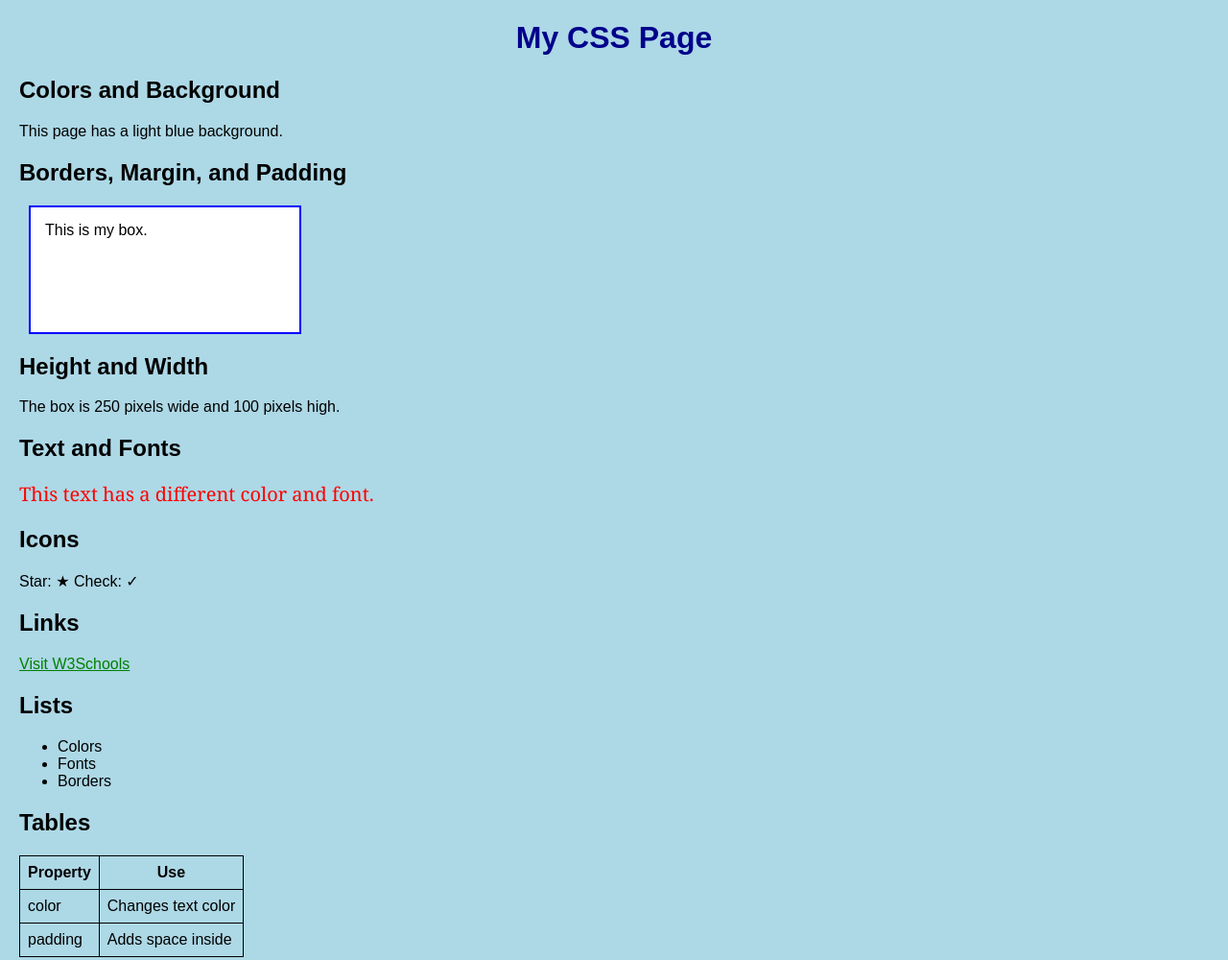
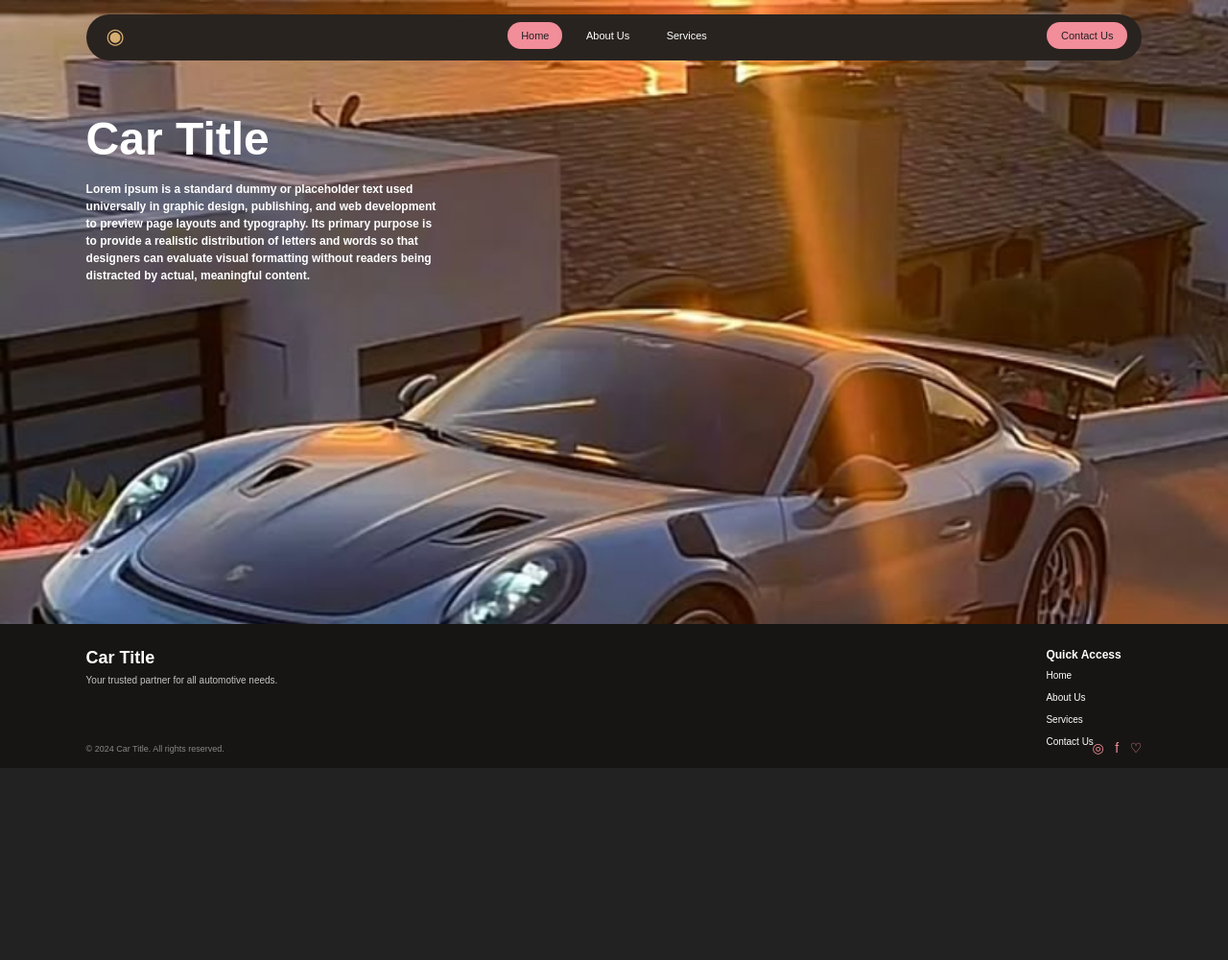
Before and after one commit to layba12-cmd/CSS-HTML, a plain HTML site: page index.html in a window 1280 px wide. Shown: the whole page at 96% size. After the commit the page ends 800 px from the top, so only its background shows below. Drawn offline with Linux system fonts and the light colour scheme.

Commit message:
Add files via upload

```diff
--- a/index.html
+++ b/index.html
@@ -1,77 +1,90 @@
 <!DOCTYPE html>
 <html>
 <head>
-  <title>My CSS Examples</title>
+    <title>Car Title</title>
+    <link rel="stylesheet" href="style.css">
+</head>
 
-  <style>
-    body {
-      background-color: lightblue;
-      color: black;
-      font-family: Arial;
-      margin: 20px;
-    }
-    h1 {
-      color: darkblue;
-      text-align: center;
-    }
-    .box {
-      background-color: white;
-      border: 2px solid blue;
-      margin: 10px;
-      padding: 15px;
-      width: 250px;
-      height: 100px;
-    }
-    a {
-      color: green;
-    }
+<body>
 
-    table {
-      border: 1px solid black;
-      border-collapse: collapse;
-    }
-    th, td {
-      border: 1px solid black;
-      padding: 8px;
-    }
-  </style>
-</head>
-<body>
-  <h1>My CSS Page</h1>
-  <h2>Colors and Background</h2>
-  <p>This page has a light blue background.</p>
-  <h2>Borders, Margin, and Padding</h2>
-  <div class="box">This is my box.</div>
-  <h2>Height and Width</h2>
-  <p>The box is 250 pixels wide and 100 pixels high.</p>
-  <h2>Text and Fonts</h2>
-  <p style="color: red; font-family: Georgia; font-size: 20px;">
-    This text has a different color and font.
-  </p>
-  <h2>Icons</h2>
-  <p>Star: &#9733; Check: &#10003;</p>
-  <h2>Links</h2>
-  <a href="https://www.w3schools.com/">Visit W3Schools</a>
-  <h2>Lists</h2>
-  <ul>
-    <li>Colors</li>
-    <li>Fonts</li>
-    <li>Borders</li>
-  </ul>
-  <h2>Tables</h2>
-  <table>
-    <tr>
-      <th>Property</th>
-      <th>Use</th>
-    </tr>
-    <tr>
-      <td>color</td>
-      <td>Changes text color</td>
-    </tr>
-    <tr>
-      <td>padding</td>
-      <td>Adds space inside</td>
-    </tr>
-  </table>
+<div class="page">
+
+    <!-- Navigation -->
+    <div class="navbar">
+
+        <div class="logo">
+            ◉
+        </div>
+
+        <div class="menu">
+            <a href="#" class="active">Home</a>
+            <a href="#">About Us</a>
+            <a href="#">Services</a>
+        </div>
+
+        <a href="#" class="contact">Contact Us</a>
+
+    </div>
+
+
+    <!-- Main Content -->
+    <div class="content">
+
+        <h1>Car Title</h1>
+
+        <p>
+            Lorem ipsum is a standard dummy or placeholder text
+            used universally in graphic design, publishing, and web
+            development to preview page layouts and typography. Its
+            primary purpose is to provide a realistic distribution of
+            letters and words so that designers can evaluate visual
+            formatting without readers being distracted by actual,
+            meaningful content.
+        </p>
+
+    </div>
+
+
+    <!-- Footer -->
+    <div class="footer">
+
+        <div class="footer-left">
+
+            <h2>Car Title</h2>
+
+            <p>
+                Your trusted partner for all automotive needs.
+            </p>
+
+        </div>
+
+
+        <div class="quick">
+
+            <h3>Quick Access</h3>
+
+            <ul>
+                <li><a href="#">Home</a></li>
+                <li><a href="#">About Us</a></li>
+                <li><a href="#">Services</a></li>
+                <li><a href="#">Contact Us</a></li>
+            </ul>
+
+        </div>
+
+
+        <p class="copyright">
+            © 2024 Car Title. All rights reserved.
+        </p>
+
+
+        <div class="social">
+            ◎ &nbsp; f &nbsp; ♡
+        </div>
+
+    </div>
+
+</div>
+
 </body>
 </html>
--- /dev/null
+++ b/style.css
@@ -0,0 +1,188 @@
+* {
+    box-sizing: border-box;
+}
+
+body {
+    margin: 0;
+    padding: 0;
+    background-color: #222;
+    font-family: Arial, sans-serif;
+}
+.page {
+    width: 100%;
+    height: 100vh;
+    min-height: 650px;
+
+    position: relative;
+    overflow: hidden;
+
+    background-image: url("./car-background.jpg");
+    background-size: cover;
+    background-position: center;
+}
+.navbar {
+    position: absolute;
+    top: 15px;
+    left: 7%;
+    width: 86%;
+    height: 48px;
+    background-color: #29231f;
+    border-radius: 25px;
+    padding: 8px;
+    z-index: 2;
+}
+.logo {
+    float: left;
+    width: 45px;
+    height: 30px;
+    color: #d7ae72;
+    text-align: center;
+    font-size: 22px;
+    line-height: 30px;
+}
+.menu {
+    width: 320px;
+    margin: auto;
+    text-align: center;
+}
+.menu a {
+    display: inline-block;
+    padding: 8px 14px;
+    margin: 0 3px;
+    color: white;
+    text-decoration: none;
+    font-size: 11px;
+    border-radius: 18px;
+}
+.menu .active {
+    background-color: #f28d9a;
+    color: #222;
+}
+.menu a:hover {
+    background-color: #f28d9a;
+    color: #222;
+}
+.contact {
+    position: absolute;
+    top: 8px;
+    right: 15px;
+    padding: 8px 15px;
+    background-color: #f28d9a;
+    color: #222;
+    border-radius: 18px;
+    text-decoration: none;
+    font-size: 11px;
+}
+.content {
+    position: absolute;
+    top: 15%;
+    left: 7%;
+    width: 370px;
+    color: white;
+}
+.content h1 {
+    margin: 0 0 18px 0;
+    font-size: 48px;
+    line-height: 50px;
+}
+.content p {
+    margin: 0;
+    font-size: 12px;
+    line-height: 18px;
+    font-weight: bold;
+}
+.footer {
+    position: absolute;
+    bottom: 0;
+    left: 0;
+    width: 100%;
+    height: 150px;
+    background-color: #171513;
+    color: white;
+    padding: 25px 7%;
+}
+.footer-left {
+    float: left;
+    width: 70%;
+}
+.footer-left h2 {
+    margin: 0 0 7px 0;
+    font-size: 18px;
+}
+.footer-left p {
+    margin: 0;
+    color: #c5c5c5;
+    font-size: 10px;
+}
+.quick {
+    position: absolute;
+    top: 25px;
+    right: 7%;
+    width: 100px;
+}
+.quick h3 {
+    margin: 0 0 4px 0;
+    font-size: 12px;
+}
+.quick ul {
+    margin: 0;
+    padding: 0;
+    list-style-type: none;
+}
+.quick li {
+    margin-bottom: 5px;
+}
+.quick a {
+    color: white;
+    text-decoration: none;
+    font-size: 10px;
+}
+.quick a:hover {
+    color: #f28d9a;
+}
+.copyright {
+    position: absolute;
+    left: 7%;
+    bottom: 15px;
+    margin: 0;
+    color: #888;
+    font-size: 9px;
+}
+.social {
+    position: absolute;
+
+    right: 7%;
+    bottom: 13px;
+
+    color: #f28d9a;
+
+    font-size: 14px;
+}
+@media screen and (max-width: 700px) {
+
+    .menu {
+        width: 250px;
+    }
+
+    .menu a {
+        padding: 7px 8px;
+    }
+
+    .content {
+        left: 7%;
+        width: 45%;
+    }
+
+    .content h1 {
+        font-size: 35px;
+    }
+
+    .content p {
+        font-size: 10px;
+        line-height: 14px;
+    }
+
+    .footer {
+        height: 135px;
+    }
+}
```
Also changed, not shown: car-background.jpg (added).
